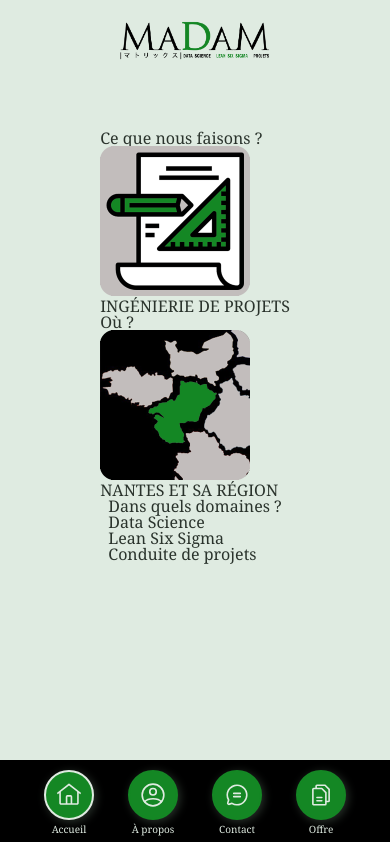
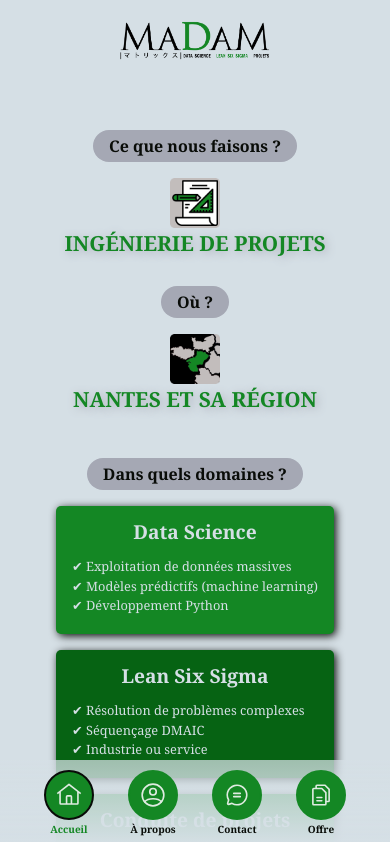
Before and after one commit to AdrienLcp/madam, a React (Create React App) app: page / in a window 390 px wide. Shown: the top 842 px of the page. Built offline with nearby package versions, Linux system fonts and the light colour scheme.

Commit message:
Home done & change Navigation

```diff
--- a/src/components/Footer/styles.scss
+++ b/src/components/Footer/styles.scss
@@ -1,12 +1,12 @@
 @use '../../styles/vars';
 
 .footer {
-  position: absolute;
-  bottom: 0;
   background-color: vars.$white;
+  margin: 80px 0;
 
   &--title {
-    display: none;
+    position: absolute;
+    visibility: hidden;
   }
 
   &--container {
@@ -28,3 +28,9 @@
     }
   }
 }
+
+@media screen and (min-width: 850px) {
+  .footer {
+    margin-bottom: 0;
+  }
+}
--- a/src/components/Header/styles.scss
+++ b/src/components/Header/styles.scss
@@ -2,7 +2,8 @@
 
 .header {
   &--title {
-    display: none;
+    position: absolute;
+    visibility: hidden;
   }
 
   &--container {
@@ -23,7 +24,7 @@
   }
 }
 
-@media screen and (min-width: 1440px) {
+@media screen and (min-width: 850px) {
   .header {
     &--container {
       &--img {
--- a/src/components/Navigation/index.jsx
+++ b/src/components/Navigation/index.jsx
@@ -52,11 +52,13 @@ const Navigation = () => {
             className={(navData) => navData.isActive ? 'navigation--buttons--item selected' : 'navigation--buttons--item'}
             to='/'
           >
+            <div className='navigation--buttons--item--icon'>
               <img
-              className='navigation--buttons--item--icon'
+                className='navigation--buttons--item--icon--img'
                 alt="Retourner à l'accueil"
                 src={home}
               />
+            </div>
             <p className='navigation--buttons--item--label'>
               Accueil
             </p>
@@ -67,11 +69,13 @@ const Navigation = () => {
             className={(navData) => navData.isActive ? 'navigation--buttons--item selected' : 'navigation--buttons--item'}
             to='/a_propos'
           >
+            <div className='navigation--buttons--item--icon'>
               <img
-              className='navigation--buttons--item--icon'
+                className='navigation--buttons--item--icon--img'
                 alt="À propos de nous"
                 src={about}
               />
+            </div>
             <p className='navigation--buttons--item--label'>
               À propos
             </p>
@@ -82,11 +86,13 @@ const Navigation = () => {
             className={(navData) => navData.isActive ? 'navigation--buttons--item selected' : 'navigation--buttons--item'}
             to='/contact'
           >
+            <div className='navigation--buttons--item--icon'>
               <img
-              className='navigation--buttons--item--icon'
+                className='navigation--buttons--item--icon--img'
                 alt="Nous contacter"
                 src={contact}
               />
+            </div>
             <p className='navigation--buttons--item--label'>
               Contact
             </p>
@@ -97,11 +103,13 @@ const Navigation = () => {
             className={(navData) => navData.isActive ? 'navigation--buttons--item selected' : 'navigation--buttons--item'}
             to='/offre'
           >
+            <div className='navigation--buttons--item--icon'>
               <img
-              className='navigation--buttons--item--icon'
+                className='navigation--buttons--item--icon--img'
                 alt="Voir notre offre"
                 src={offer}
               />
+            </div>
             <p className='navigation--buttons--item--label'>
               Offre
             </p>
--- a/src/components/Navigation/styles.scss
+++ b/src/components/Navigation/styles.scss
@@ -17,7 +17,7 @@
     z-index: 20;
     display: flex;
     justify-content: space-evenly;
-    background: black;
+    background: linear-gradient(#d5dfe5bd, vars.$white);
     width: 100vw;
     padding: 10px;
     transition: .3s;
@@ -35,7 +35,14 @@
         border: 2px solid vars.$mainColor;
         padding: 0.6em;
         height: 50px;
-        box-shadow: 2px 2px 10px vars.$black;
+        width: 50px;
+        display: flex;
+        align-items: center;
+        justify-content: center;
+
+        &--img {
+          height: 100%;
+        }
       }
 
       &--label {
@@ -43,12 +50,23 @@
         margin-top: 4px;
         font-size: 10px;
         width: 5em;
-        color: vars.$white;
+        color: vars.$black;
+        font-weight: bold;
       }
 
       &:active {
         transform: scale(0.9);
       }
+    }
+  }
+
+  .selected {
+    .navigation--buttons--item--icon {
+      border-color: vars.$black;
+    }
+
+    .navigation--buttons--item--label {
+      color: vars.$mainColor;
     }
   }
 }
@@ -57,8 +75,8 @@
   .navigation {
     bottom: auto;
     right: auto;
-    top: 0;
-    left: 0;
+    top: 20px;
+    left: 20px;
 
     &--toggle {
       z-index: 30;
@@ -145,24 +163,21 @@
         }
 
         &--label {
+          margin-top: 0;
           position: absolute;
           z-index: 45;
-          padding: 1.2em;
-          color: vars.$white;
           opacity: 0;
           text-align: start;
-          border-radius: 25px;
-          padding-left: 3em;
-          height: 50px;
           width: 10em;
           transition: .3s;
-          color: vars.$black;
+          font-size: 15px;
+          transform: translateX(4.5em);
         }
 
         &:hover {
           .navigation--buttons--item--label {
             opacity: 1;
-            transform: translateX(5em);
+            transform: translateX(7.5em);
           }
 
           .navigation--buttons--item--icon {
@@ -172,10 +187,20 @@
         }
       }
     }
+
+    .selected {
+      .navigation--buttons--item--icon {
+        border-color: vars.$white;
+      }
+
+      .navigation--buttons--item--label {
+        color: vars.$black;
+      }
+    }
   }
 }
 
-@media screen and (min-width: 1440px) {
+@media screen and (min-width: 1500px) {
   .navigation {
     top: 3em;
     left: 3em;
@@ -223,21 +248,24 @@
 
         &--icon {
           height: 60px;
+          width: 60px;
           padding: 1em;
         }
 
         &--label {
           font-size: 1em;
-          height: 60px;
-          border-radius: 50px;
         }
+      }
+    }
+
+    .selected {
+      .navigation--buttons--item--icon {
+        border-color: vars.$white;
+      }
+
+      .navigation--buttons--item--label {
+        color: vars.$black;
       }
     }
   }
 }
-
-.selected {
-  .navigation--buttons--item--icon {
-    border-color: vars.$white;
-  }
-}
--- a/src/pages/Home/index.jsx
+++ b/src/pages/Home/index.jsx
@@ -7,7 +7,6 @@ import ingenierie from '../../media/home/ingenierie.png';
 import nantes from '../../media/home/nantes.png';
 
 const Home = () => {
-
   return (
     <main className='home'>
       <section className='home--presentation'>
@@ -40,47 +39,72 @@ const Home = () => {
       <section className='home--presentation'>
         <p className='home--presentation--label'>Dans quels domaines ?</p>
 
-        <ul className='home--presentation--list'>
-          <li>
+        <div className='home--presentation--list'>
           <NavLink
             to='/offre/data_science'
             className='home--presentation--list--item'
           >
+
             <h3 className='home--presentation--list--item--title'>
               Data Science
             </h3>
 
-
-
+            <ul className='home--presentation--list--item--prestations'>
+              <li className='home--presentation--list--item--prestations--label'>
+                <p>✔ Exploitation de données massives</p>
+              </li>
+              <li className='home--presentation--list--item--prestations--label'>
+                <p>✔ Modèles prédictifs (machine learning)</p>
+              </li>
+              <li className='home--presentation--list--item--prestations--label'>
+                <p>✔ Développement Python</p>
+              </li>
+            </ul>
           </NavLink>
-          </li>
-          <li>
           <NavLink
             to='/offre/lean_six_sigma'
             className='home--presentation--list--item'
           >
+
             <h3 className='home--presentation--list--item--title'>
               Lean Six Sigma
             </h3>
 
-
+            <ul className='home--presentation--list--item--prestations'>
+              <li className='home--presentation--list--item--prestations--label'>
+                <p>✔ Résolution de problèmes complexes</p>
+              </li>
+              <li className='home--presentation--list--item--prestations--label'>
+                <p>✔ Séquençage DMAIC</p>
+              </li>
+              <li className='home--presentation--list--item--prestations--label'>
+                <p>✔ Industrie ou service</p>
+              </li>
+            </ul>
 
           </NavLink>
-          </li>
-          <li>
           <NavLink
             to='/offre/conduite_de_projets'
             className='home--presentation--list--item'
           >
+
             <h3 className='home--presentation--list--item--title'>
               Conduite de projets
             </h3>
 
-
-
-            </NavLink>
+            <ul className='home--presentation--list--item--prestations'>
+              <li className='home--presentation--list--item--prestations--label'>
+                <p>✔ Cadrage initial</p>
+              </li>
+              <li className='home--presentation--list--item--prestations--label'>
+                <p>✔ Pilotage</p>
+              </li>
+              <li className='home--presentation--list--item--prestations--label'>
+                <p>✔ Accompagnement stratégique</p>
               </li>
             </ul>
+          </NavLink>
+        </div>
       </section>
     </main>
   );
--- a/src/pages/Home/styles.scss
+++ b/src/pages/Home/styles.scss
@@ -4,5 +4,153 @@
   display: flex;
   flex-direction: column;
   align-items: center;
-  padding: 4em 0 100px 0;
+  margin-top: 1em;
+
+  &--presentation {
+    display: flex;
+    flex-direction: column;
+    align-items: center;
+    width: 90vw;
+    max-width: 500px;
+    margin-top: 1em;
+
+    &--label {
+      margin: 2em 0 1em 0;
+      font-weight: bold;
+      background-color: vars.$grey;
+      padding: 0.5em 1em;
+      border-radius: 20px;
+    }
+
+    &--section {
+      display: flex;
+      flex-direction: column;
+      align-items: center;
+
+      &--icon {
+        width: 50px;
+        height: 50px;
+
+        &--img {
+          height: 100%;
+        }
+      }
+
+      &--title {
+        margin-top: 0.25em;
+        font-size: 1.3em;
+        font-weight: bold;
+        text-align: center;
+        color: vars.$mainColor;
+        text-shadow: 2px 2px 10px vars.$grey;
+      }
+    }
+
+    &--list {
+      display: flex;
+      flex-direction: column;
+
+      &--item {
+        background-color: vars.$mainColor;
+        padding: 1em;
+        border-radius: 5px;
+        margin-bottom: 1em;
+        box-shadow: 2px 2px 8px vars.$black;
+
+        &:nth-child(even) {
+          background-color: #066313;
+        }
+
+        &--title {
+          text-align: center;
+          font-weight: bold;
+          font-size: 1.2em;
+          margin-bottom: 1em;
+          color: vars.$white;
+        }
+
+        & p {
+          font-size: 0.8em;
+          margin-bottom: 0.5em;
+          color: vars.$white;
+        }
+      }
+    }
+  }
 }
+
+@media screen and (min-width: 850px) {
+  .home {
+    &--presentation {
+      max-width: 1500px;
+      margin-top: 10em;
+
+      &--label {
+        font-size: 1.2em;
+      }
+
+      &--section {
+        margin-bottom: 2em;
+
+        &--icon {
+          width: 100px;
+          height: 100px;
+        }
+
+        &--title {
+          font-size: 1.8em;
+        }
+      }
+
+      &--list {
+        height: 500px;
+
+        &--item {
+          width: 350px;
+          height: 100px;
+          box-shadow: none;
+          margin: 1em;
+          padding: 2em;
+          display: flex;
+          align-items: center;
+          justify-content: center;
+          transition: .3s;
+
+          &--title {
+            font-size: 1.4em;
+            margin-bottom: 0;
+            transition: .3s;
+          }
+
+          &--prestations {
+            position: absolute;
+            opacity: 0;
+            transition: .3s;
+            & p {
+              font-size: 0.9em;
+            }
+          }
+
+          &:hover {
+            height: 150px;
+
+            .home--presentation--list--item--title {
+              transform: translateY(-2em);
+            }
+
+            .home--presentation--list--item--prestations {
+              opacity: 1;
+              transform: translateY(1.5em);
+            }
+          }
+        }
+      }
+    }
+  }
+}
+
+@media screen and (min-width: 1500px) {
+  .home--presentation--list {
+    flex-direction: row;
+  }
+}
--- a/src/styles/_vars.scss
+++ b/src/styles/_vars.scss
@@ -1,8 +1,8 @@
-$black: #2a332c;
-$white: #dfebe1;
+$black: #090C08;
+$white: #D5DFE5;
 
-$grey: #97a899;
-$darkGrey: #373d38;
+$grey: #A5A8B4;
+$darkGrey: #757083;
 
 $mainColor: #148724;
-$hover: #29a039;
+$hover: #75B385;
--- a/src/styles/index.scss
+++ b/src/styles/index.scss
@@ -1,6 +1,10 @@
 @use 'reset';
 @use 'vars';
 @import url('https://fonts.googleapis.com/css2?family=Noto+Serif:ital,wght@0,400;0,700;1,400;1,700&display=swap');
+
+html {
+  scroll-behavior: smooth;
+}
 
 body {
   font-family: 'Noto Serif';
```
Lines whose indentation alone changed are shown as unchanged.
